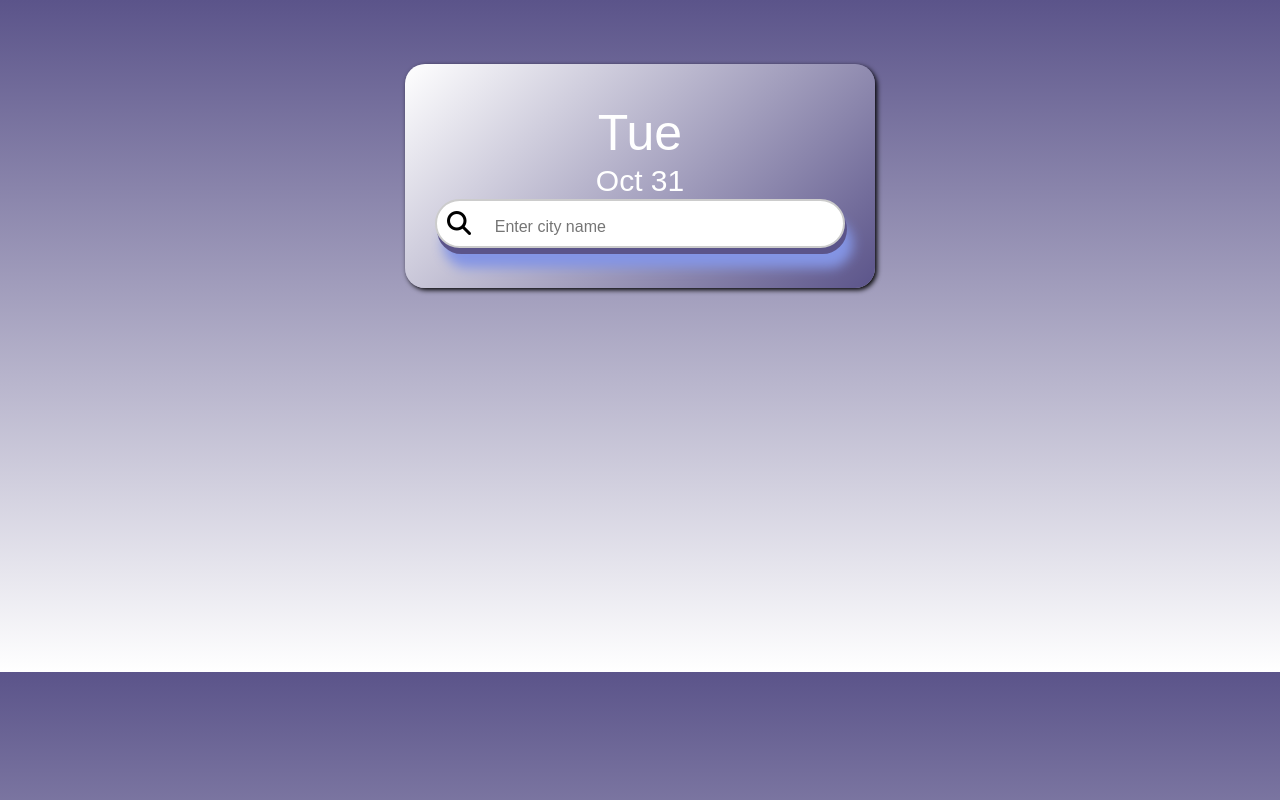
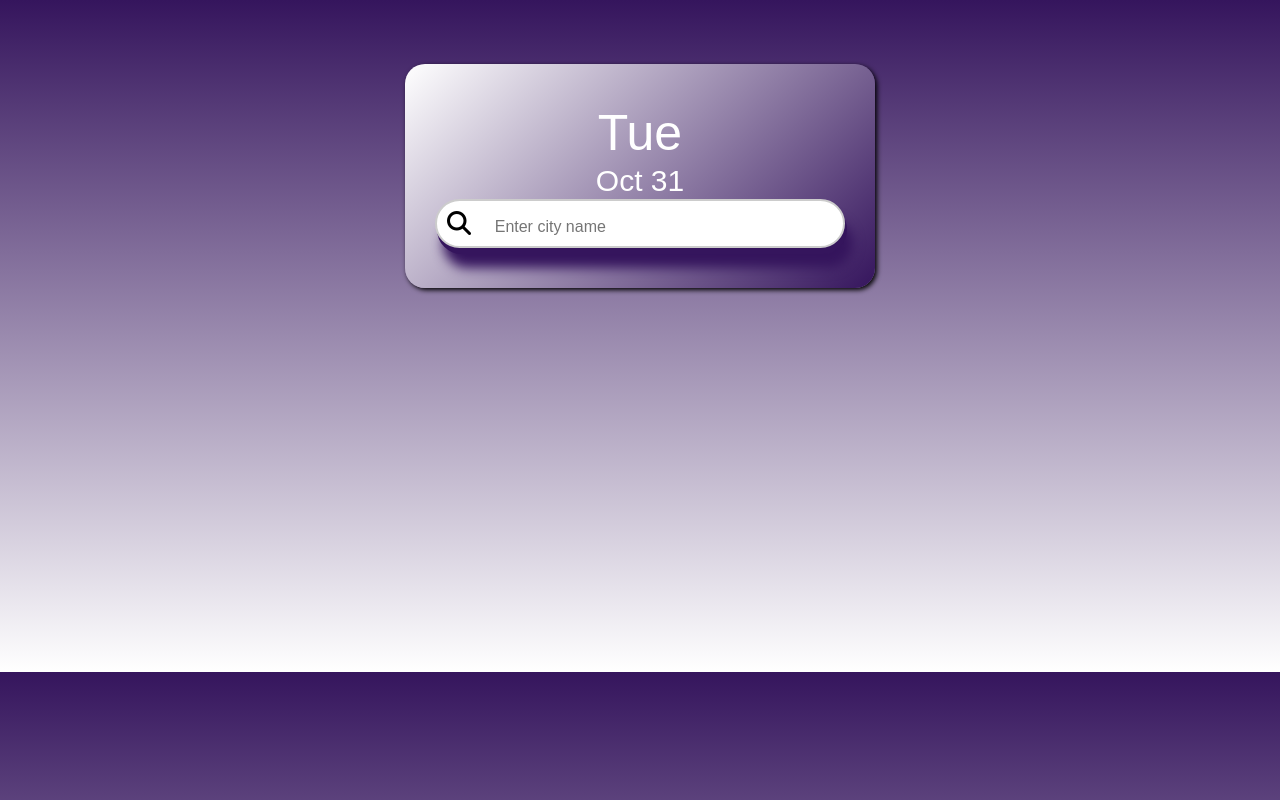
Before and after one commit to nazneen-k/SkyCast-The-Weather-App, a plain HTML site: page index.html in a window 1280 px wide. Drawn offline with Linux system fonts and the light colour scheme.

Commit message:
Update style.css

```diff
--- a/style.css
+++ b/style.css
@@ -4,15 +4,13 @@
   font-family: "Poppins", sans-serif;
   box-sizing: border-box;
 }
-
 body {
-  background: linear-gradient(180deg, #5b548a, #fff);
+  background: linear-gradient(180deg, #35155d, #fff);
 }
-
 .card {
   width: 90%;
   max-width: 470px;
-  background: linear-gradient(135deg, #fff, #5b548a);
+  background: linear-gradient(135deg, #fff, #35155d);
   color: #fff;
   margin: 5% auto 30%;
   border-radius: 20px;
@@ -22,8 +20,6 @@ body {
   border: 5px;
   box-shadow: 2px 2px 5px #000;
 }
-
-/* Style the search form */
 .search {
   display: flex;
   align-items: center;
@@ -31,17 +27,13 @@ body {
   border: 2px solid #ccc;
   border-radius: 25px;
   padding: 10px;
-  box-shadow: 2px 6px 0 0 #5b548a, 8px 20px 12px 0 #8495e5;
-  transition: transform 0.2s, box-shadow 0.2s; /* Add transition for smooth effect */
+  box-shadow: 2px 6px 0 0 #35155d, 8px 20px 12px 0 #35155d;
+  transition: transform 0.2s, box-shadow 0.2s;
 }
-
-/* Add hover effect */
 .search:hover {
   transform: translateY(-2px);
   box-shadow: 2px 4px 0 0 #5b548a, 4px 10px 6px 0 #8495e5;
 }
-
-/* Style the search input */
 input[type="text"] {
   border: none;
   outline: none;
@@ -50,21 +42,16 @@ input[type="text"] {
   padding-left: 20px;
   padding-right: 20px;
 }
-
-/* Style the search button */
 .search-btn {
   background: none;
   border: none;
   cursor: pointer;
   padding: 0;
 }
-
-/* Style the search icon */
 .fa-search {
   color: #000;
   font-size: 24px;
 }
-
 #day {
   font-size: 50px;
   font-weight: 500;
@@ -76,23 +63,19 @@ input[type="text"] {
   font-weight: 500;
   color: #ffffff;
 }
-
 .weather-icon {
   width: 170px;
   margin-top: 30px;
 }
-
 .weather h1 {
   font-size: 80px;
   font-weight: 500;
 }
-
 .weather h2 {
   font-size: 45px;
   font-weight: 400;
   margin-top: -10px;
 }
-
 .details {
   display: flex;
   align-items: center;
@@ -100,28 +83,23 @@ input[type="text"] {
   padding: 0 20px;
   margin-top: 50px;
 }
-
 .col {
   display: flex;
   align-items: center;
   text-align: left;
 }
-
 .col img {
   width: 70px;
   margin-right: 10px;
 }
-
 .humidity,
 .wind {
   font-size: 28px;
   margin-top: -6px;
 }
-
 .weather {
   display: none;
 }
-
 .error {
   text-align: left;
   margin-left: 10px;
```
